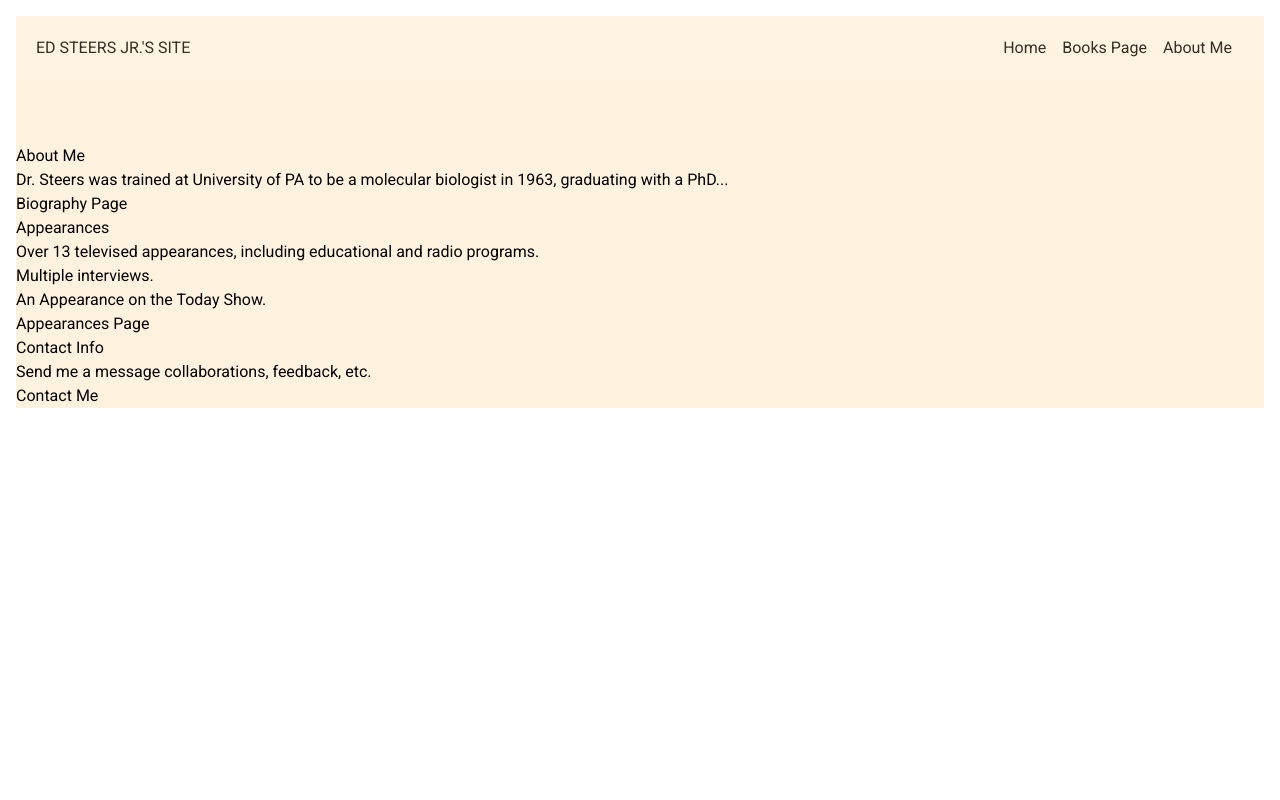
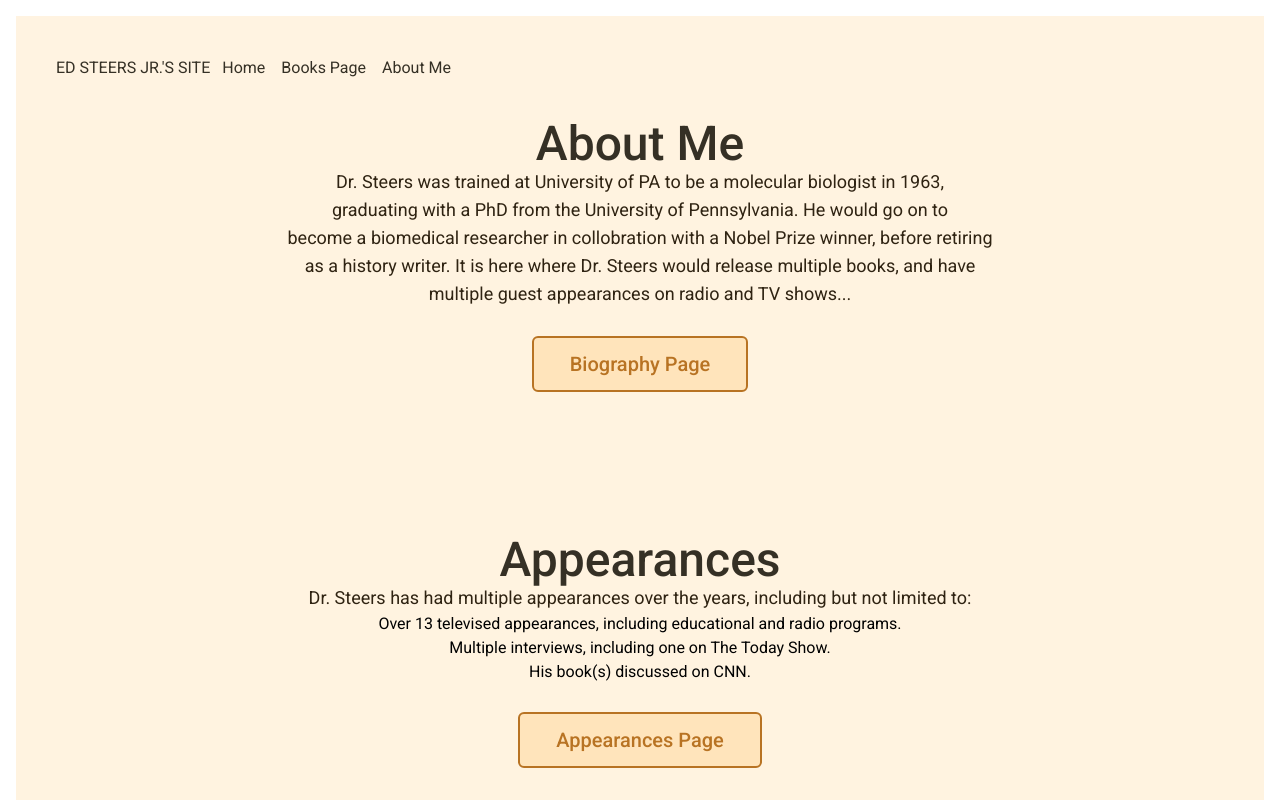
Before and after one commit to ykhm-iob/IanOBThomasC_Capstone, a React (Create React App) app: page /about in a window 1280 px wide. Shown: the top 800 px of the page. Built offline with nearby package versions, Linux system fonts and the light colour scheme.

Commit message:
More CSS formatting. Previous mentioned points last push still need to be done.

```diff
--- a/src/About.js
+++ b/src/About.js
@@ -2,24 +2,30 @@ import { Link } from 'react-router-dom';
 
 const About = () => {
   return (
-    <div className="About">
+    <div className="flex flex-col gap-36 text-center">
       <div>
-        <h2>About Me</h2>
-        <p>Dr. Steers was trained at University of PA to be a molecular biologist in 1963, graduating with a PhD...</p>
-        <button><Link to="/about/Biography">Biography Page</Link></button>
+        <h2 className="text-titleColor text-3xl font-medium lg:text-5xl">About Me</h2>
+        <p className="text-paragraphColor text-sm lg:text-lg">Dr. Steers was trained at University of PA to be a molecular biologist in 1963,<br /> graduating with a PhD from the University of Pennsylvania. He would go on to
+        <br /> become a biomedical researcher in collobration with a Nobel Prize winner, before retiring
+        <br /> as a history writer. It is here where Dr. Steers would release multiple books, and have
+        <br />multiple guest appearances on radio and TV shows...</p>
+        <button className="button"><Link to="/about/Biography">Biography Page</Link></button>
       </div>
       <div>
-        <h2>Appearances</h2>
+        <h2 className="text-titleColor text-3xl font-medium lg:text-5xl">Appearances</h2>
+        <p className="text-paragraphColor text-sm lg:text-lg">Dr. Steers has had multiple appearances over the years, including but not limited to:</p>
         <ul>
           <li>Over 13 televised appearances, including educational and radio programs.</li>
-          <li>Multiple interviews.</li>
-          <li>An Appearance on the Today Show.</li>
+          <li>Multiple interviews, including one on The Today Show.</li>
+          <li>His book(s) discussed on CNN.</li>
         </ul>
-        <button><Link to="/about/Appearances">Appearances Page</Link></button>
+        <button className="button"><Link to="/about/Appearances">Appearances Page</Link></button>
       </div>
-      <h2>Contact Info</h2>
-      <p>Send me a message collaborations, feedback, etc.</p>
-      <button><Link to="/about/Contact">Contact Me</Link></button>
+      <div>
+        <h2 className="text-titleColor text-3xl font-medium lg:text-5xl">Contact Info</h2>
+        <p className="text-paragraphColor text-sm lg:text-lg">Send me a message for collaborations, to give feedback on my work, or just to reach out!</p>
+        <button className="button mb-4"><Link to="/about/Contact">Contact Me</Link></button>
+      </div>
     </div>
    );
 }
--- a/src/Appearances.js
+++ b/src/Appearances.js
@@ -1,8 +1,8 @@
 const Appearances = () => {
   return (
-    <div>
+    <div className="flex flex-col gap-36 text-center">
       <div>
-        <h2>TV Appearances</h2>
+        <h2 className="text-titleColor text-3xl font-medium lg:text-5xl">TV Appearances</h2>
         <ul>
           <li>BookNotes with Brian Lamb</li>
           <li>Hard Cover History on the History Channel</li>
@@ -11,7 +11,7 @@ const Appearances = () => {
         </ul>
       </div>
       <div>
-        <h2>Radio Appearances</h2>
+        <h2 className="text-titleColor text-3xl font-medium lg:text-5xl">Radio Appearances</h2>
         <ul>
           <li>Several radio appearances in locations such as: CHI, MIA, DEN, MA, KY, PHIL, ROC</li>
           <li>Radio appearance on the Canadian Broadcasting Corporation</li>
@@ -19,7 +19,7 @@ const Appearances = () => {
         </ul>
       </div>
       <div>
-        <h2>Other Appearances</h2>
+        <h2 className="text-titleColor text-3xl font-medium lg:text-5xl">Other Appearances</h2>
         <ul>
           <li>Appeared in four TV productions on the History Channel in regards to Lincoln's assassination.</li>
           <li>Appeared on the Today Show, interviewed by Matt Lauer.</li>
--- a/src/Bio.js
+++ b/src/Bio.js
@@ -1,8 +1,8 @@
 const Biography = () => {
   return (
-    <div>
+    <div className="flex flex-col gap-36 text-center">
       <div>
-        <h2>Education</h2>
+        <h2 className="text-titleColor text-3xl font-medium lg:text-5xl">Education</h2>
         <ul>
           <li>Trained as a molecular biologist at Penn University.</li>
           <li>Received a Bachelor's of Science degree in 1959.</li>
@@ -10,7 +10,7 @@ const Biography = () => {
         </ul>
       </div>
       <div>
-        <h2>Career</h2>
+        <h2 className="text-titleColor text-3xl font-medium lg:text-5xl">Career</h2>
         <ul>
           <li>Joined staff of National Institutes of Health, where Dr. Steers would work as a biomedical researcher.</li>
           <li>This was done in collaboration with Christian B. Anfinsen (Nobel Prize Winner in 1972).</li>
@@ -18,7 +18,7 @@ const Biography = () => {
         </ul>
       </div>
       <div>
-        <h2>Retirement</h2>
+        <h2 className="text-titleColor text-3xl font-medium lg:text-5xl">Retirement</h2>
         <ul>
           <li>Retired in 1994</li>
           <li>Took up writing full-time in his favorite avocation, history.</li>
--- a/src/Books.js
+++ b/src/Books.js
@@ -1,7 +1,7 @@
 const Books = () => {
   return (
-    <div className="Books">
-      <h2>Books From Ed Steers Jr.</h2>
+    <div className="flex flex-col gap-36 text-center">
+      <h2 className="text-titleColor text-3xl font-medium lg:text-5xl">Books From Ed Steers Jr.</h2>
     </div>
    );
 }
--- a/src/Home.js
+++ b/src/Home.js
@@ -1,4 +1,5 @@
 import author_headshot from './Resources/ed-steers-headshot.jpg';
+import recent_book from './Resources/id-09.jpg';
 import { Link } from 'react-router-dom';
 
 const Home = () => {
@@ -13,9 +14,10 @@ const Home = () => {
       </div>
       <div>
         <h2 className="text-titleColor text-3xl font-medium lg:text-5xl">Latest Release</h2>
-        <h3 className="text-titleColor text-2xl font-medium lg:text-4xl">Book Title, Image</h3>
-        <p className="text-subtitleColor text-sm lg:text-lg">Short synposis of this book.</p>
-        <button className="button"><Link to="/books">See All Books!</Link></button>
+        <h3 className="text-titleColor text-2xl font-medium lg:text-4xl">Rationing During WWII (2021)</h3>
+        <img className="rounded-2xl w-2/6 mx-auto md:w-2/12 m-4" src={ recent_book } alt="Cover of Ed Steers Jr. most recent release." />
+        <p className="text-paragraphColor text-sm lg:text-lg">"World War II saw changes to every American's life from the home front to the battlefront. To fight a two-ocean war required enormous resources and production numbers never before seen in history. Edward Grey, Britain's Foreign Secretary, likened the United States to a giant boiler stating: 'Once the fire is lighted there is no limit to the power it can generate.' Even Grey was amazed at the final output of America's industrial and agricultural sectors. In nearly every category America outproduced the Axis powers. The demands of the military were such that a program of ratiopning and price controls were essential if victory was to be achieved. 'Use It Up, Wear It Out, Make It Do Or Do Without' is the story of how America achieved a successful balance between the war front and the home front to win final victory."</p>
+        <button className="button mb-4"><Link to="/books">See All Books!</Link></button>
       </div>
     </div>
   );
--- a/src/Navbar.js
+++ b/src/Navbar.js
@@ -2,7 +2,8 @@ import { Link } from 'react-router-dom';
 
 const Navbar = () => {
   return (
-    <div className="relative">
+    <div className="invisible md:visible sticky
+    top-0 bg-backdropColor bg-opacity-40 flex flex-nowrap justify-between p-5 text-titleColor hover:bg-opacity-100">
       <nav className="invisible md:visible sticky
       top-0 bg-backdropColor bg-opacity-40 flex flex-nowrap justify-between p-5 text-titleColor hover:bg-opacity-100">
         <h1 className="uppercase">Ed Steers Jr.'s Site</h1>
@@ -12,11 +13,6 @@ const Navbar = () => {
           <Link className="hover:text-linkColor" to="/about">About Me</Link>
         </div>
       </nav>
-
-      <nav className="sticky
-      top-0 bg-black bg-opacity-25 flex flex-nowrap justify-between p-5 text-titleColor hover:bg-opacity-100 md:invisible">
-        <h1 className="uppercase">EDWARD STEERS JR.</h1>
-      </nav>
     </div>
   );
 }
```
